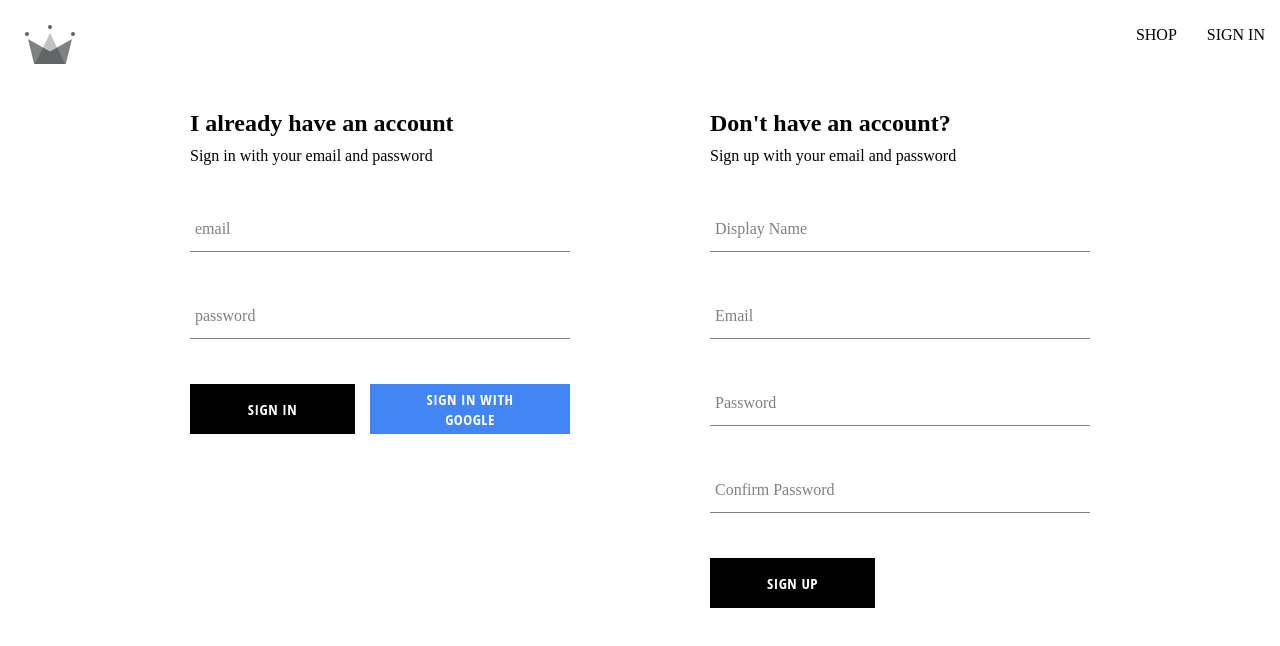
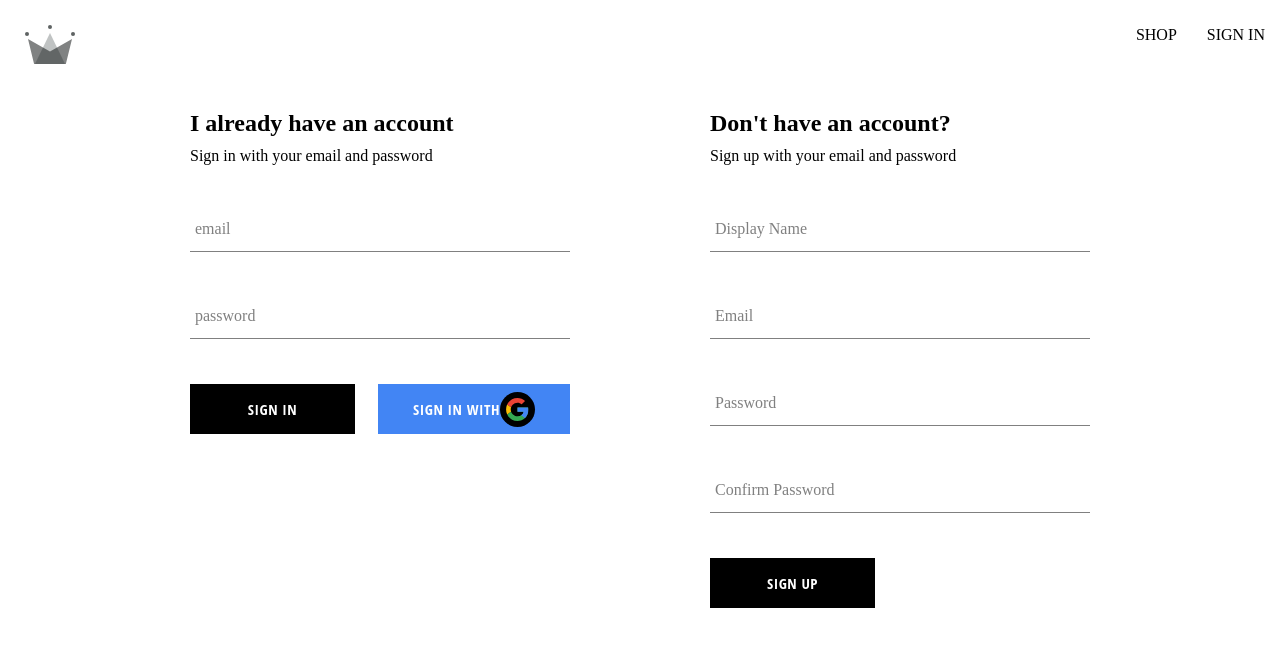
Before and after one commit to tpil/crown-clothing, a React (Create React App) app: page /auth in a window 1280 px wide. Shown: the top 646 px of the page. Built offline with nearby package versions, Linux system fonts and the light colour scheme; a web font is replaced by a local one.

Commit message:
input error messages and extra styling

```diff
--- a/public/index.html
+++ b/public/index.html
@@ -30,6 +30,10 @@
       href="https://fonts.googleapis.com/css2?family=Encode+Sans+Semi+Condensed:wght@300;500&display=swap"
       rel="stylesheet"
     />
+    <link
+      href="https://cdnjs.cloudflare.com/ajax/libs/font-awesome/6.4.2/css/all.min.css"
+      rel="stylesheet"
+    />
     <title>React App</title>
   </head>
   <body>
--- a/src/components/button/button.components.jsx
+++ b/src/components/button/button.components.jsx
@@ -1,4 +1,5 @@
-import './button.styles.scss';
+import "./button.styles.scss";
+import { ReactComponent as GoogleLogo } from "../../assets/google-icon.svg";
 const BUTTON_TYPES = {
   google: "google-sign-in",
   inverted: "inverted",
@@ -10,6 +11,7 @@ const Button = ({ children, buttonType, ...otherProps }) => {
       {...otherProps}
     >
       {children}
+      <div className="google-logo"><GoogleLogo /></div>
     </button>
   );
 };
--- a/src/components/button/button.styles.scss
+++ b/src/components/button/button.styles.scss
@@ -5,16 +5,18 @@
   letter-spacing: 0.5px;
   padding: 0 35px;
   font-size: 15px;
+  line-height: 20px;
   background-color: black;
   color: white;
   text-transform: uppercase;
-  font-family: 'Open Sans Condensed';
+  font-family: "Open Sans Condensed";
   font-weight: bolder;
   border: none;
   cursor: pointer;
   display: flex;
   justify-content: center;
   align-items: center;
+  transition: background-color .5s;
 
   &:hover {
     background-color: white;
@@ -24,12 +26,30 @@
 
   &.google-sign-in {
     background-color: #4285f4;
-    color: white;
 
     &:hover {
-      background-color: #357ae8;
-      border: none;
+      color: #4285f4;
+      background-color: white;
+      border: 1px solid #4285f4;
+
+      .google-logo {
+        background-color: transparent;
+      }
     }
+
+    .google-logo {
+      display: flex;
+      align-items: center;
+      background-color: black;
+      border-radius: 50%;
+      padding: 5px;
+      transition: background-color .3s;
+      svg {
+        width: 25px;
+        height: 25px;
+      }
+    }
+
   }
 
   &.inverted {
--- a/src/components/form-input/form-input.component.jsx
+++ b/src/components/form-input/form-input.component.jsx
@@ -1,18 +1,23 @@
-import './form-input.styles.scss';
+import "./form-input.styles.scss";
 
-const FormInput = ({ label, inputOptions }) => {
+const FormInput = ({ label, inputOptions, error }) => {
   return (
     <div className="group">
-    <input className="form-input" {...inputOptions} />
-      {//if label exists render
+      <input className={`${error ? 'error' : ''} form-input`} {...inputOptions} />
+      {
+        //if label exists render
         label && (
           <label
             className={`${
-            inputOptions.value.length ? "shrink" : null
+              inputOptions.value.length ? "shrink" : ''
             } form-input-label`}
           >
             {label}
           </label>
+        )
+      }
+      {error && (
+        <span className="form-input-error-msg">{error}</span>
       )}
     </div>
   );
--- a/src/components/form-input/form-input.styles.scss
+++ b/src/components/form-input/form-input.styles.scss
@@ -22,7 +22,11 @@ $main-color: black;
     border: none;
     border-radius: 0;
     border-bottom: 1px solid $sub-color;
-    margin: 25px 0;
+    margin-top: 25px;
+
+    &.error {
+      border-color: #f43e59;
+    }
 
     &:focus {
       outline: none;
@@ -51,4 +55,9 @@ $main-color: black;
       @include shrinkLabel();
     }
   }
+  .form-input-error-msg {
+    margin-left: 5px;
+    color: #f43e59;
+    font-size: 14px;
+  }
 }
--- a/src/components/sign-in-form/sign-in-form.component.jsx
+++ b/src/components/sign-in-form/sign-in-form.component.jsx
@@ -13,11 +13,17 @@ const initialForm = {
   password: "",
 };
 
+const initialErrors = {
+  emailError: '',
+  passwordError: ''
+};
+
 const SignInForm = () => {
   const [signinForm, setSigninForm] = useState(initialForm);
+  const [errors, setErrors] = useState(initialErrors);
   const { email, password } = signinForm;
 
-  console.log(signinForm);
+  console.log(signinForm, errors);
 
   const resetFormFields = () => {
     setSigninForm(initialForm);
@@ -32,10 +38,10 @@ const SignInForm = () => {
     } catch (err) {
       switch (err.code) {
         case 'auth/wrong-password':
-          alert('incorrect password for email');
+          setErrors({emailError: '', passwordError:'incorrect password for email'});
           break;
         case 'auth/user-not-found':
-          alert('no user associated with this email');
+          setErrors({passwordError: '', emailError:'no user associated with this email'});
           break;
         default:
           console.log(err);
@@ -70,6 +76,7 @@ const SignInForm = () => {
             name: "email",
             value: email,
           }}
+          error={errors.emailError}
         />
         <FormInput
           label="password"
@@ -80,11 +87,12 @@ const SignInForm = () => {
             name: "password",
             value: password,
           }}
+          error={errors.passwordError}
         />
         <div className="buttons-container">
           <Button type="submit">Sign in</Button>
           <Button type="button" buttonType="google" onClick={signinWithGoogle}>
-            Sign in with google
+           sign in with
           </Button>
         </div>
       </form>
--- a/src/components/sign-up-form/sign-up-form.component.jsx
+++ b/src/components/sign-up-form/sign-up-form.component.jsx
@@ -4,7 +4,7 @@ import {
   createUserDocFromAuth,
 } from "../../utils/firebase.utils";
 import FormInput from "../form-input/form-input.component";
-import './sign-up-form.styles.scss';
+import "./sign-up-form.styles.scss";
 import Button from "../button/button.components";
 
 const initialForm = {
@@ -14,8 +14,13 @@ const initialForm = {
   confirmPassword: "",
 };
 
+const initialErrors = {
+  confirmPasswordError: "",
+};
+
 const SignUpForm = () => {
   const [signUpForm, setSignUpform] = useState(initialForm);
+  const [errors, setErrors] = useState(initialForm);
   const { name, email, password, confirmPassword } = signUpForm;
 
   const resetFormFields = () => {
@@ -24,7 +29,7 @@ const SignUpForm = () => {
   const handleSubmit = async (event) => {
     event.preventDefault();
     if (password !== confirmPassword) {
-      alert("passwords do not match");
+      setErrors({ confirmPassword: "passwords do not match" });
       return;
     }
     try {
@@ -36,6 +41,7 @@ const SignUpForm = () => {
       if (response) {
         await createUserDocFromAuth(response.user, { displayName: name });
         resetFormFields();
+        setErrors(initialErrors);
       }
     } catch (err) {
       console.log(err.message);
@@ -92,6 +98,7 @@ const SignUpForm = () => {
             name: "confirmPassword",
             value: confirmPassword,
           }}
+          error={errors.confirmPassword}
         />
         <Button type="submit">Sign up</Button>
       </form>
--- a/src/routes/navigation-bar/navigation-bar.component.jsx
+++ b/src/routes/navigation-bar/navigation-bar.component.jsx
@@ -13,8 +13,8 @@ const Navigation = () => {
           </Link>
         </div>
         <div className="nav-links-container">
-          <Link className="nav-link" to="/shop">SHOP</Link>
-          <Link className="nav-link" to="/auth">SIGN IN</Link>
+          <Link className="nav-link" to="/shop">SHOP<span className="nav-link-border"></span></Link>
+          <Link className="nav-link" to="/auth">SIGN IN<span className="nav-link-border"></span></Link>
         </div>
       </div>
       <Outlet />
--- a/src/routes/navigation-bar/navigation-bar.styles.scss
+++ b/src/routes/navigation-bar/navigation-bar.styles.scss
@@ -19,8 +19,24 @@
     justify-content: flex-end;
 
     .nav-link {
+      display: flex;
+      flex-direction: column;
       padding: 10px 15px;
       cursor: pointer;
+      transition: all .5s;
+
+      .nav-link-border {
+        width: 0%;
+        background-color: black;
+        height: 1px;
+        transition: all .3s;
+      }
+
+      &:hover {
+        .nav-link-border {
+          width: 100%;
+        }
+      }
     }
   }
 }
```
Also changed, not shown: src/assets/google-icon.svg (added). Lines whose indentation alone changed are shown as unchanged.
